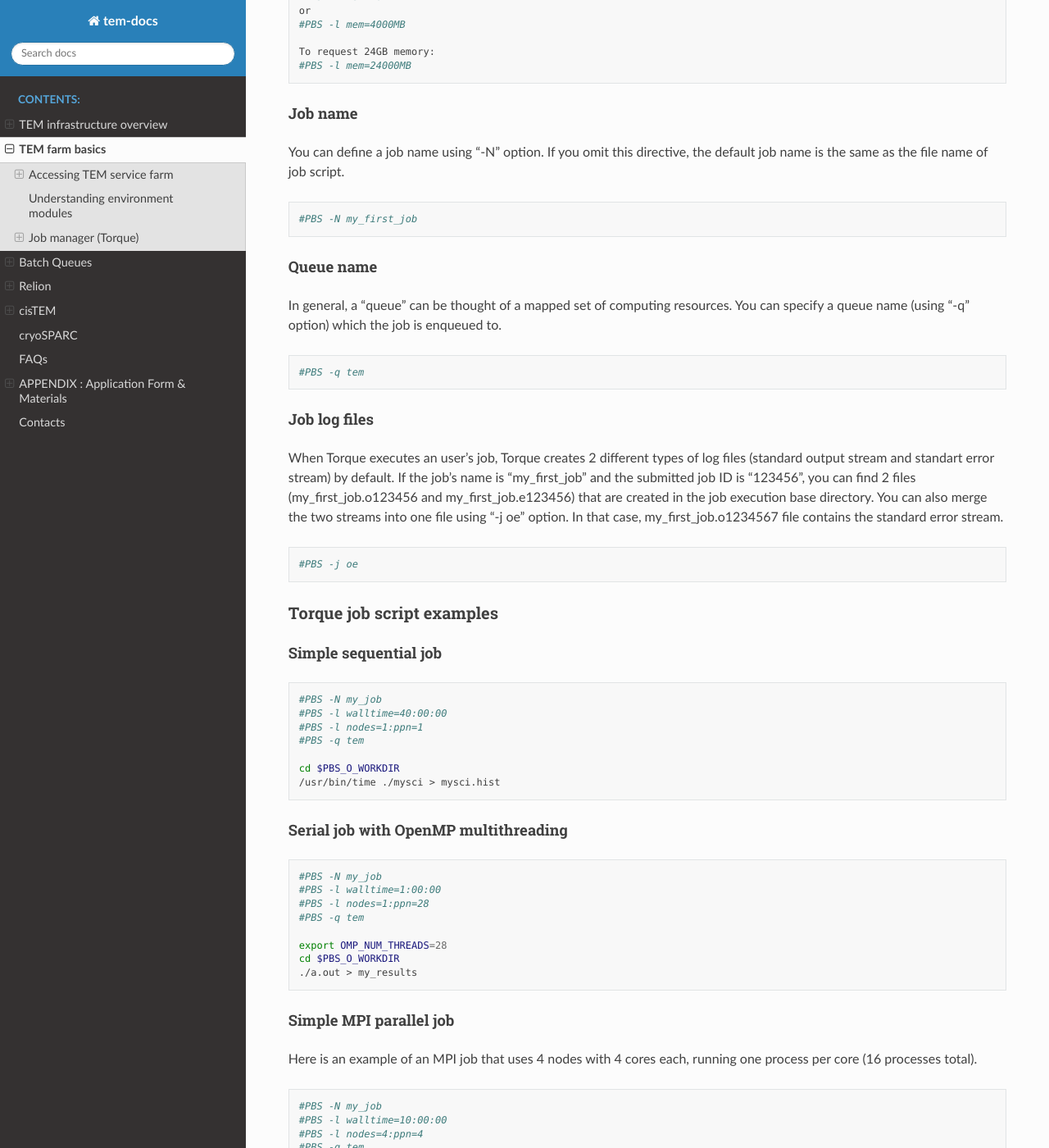
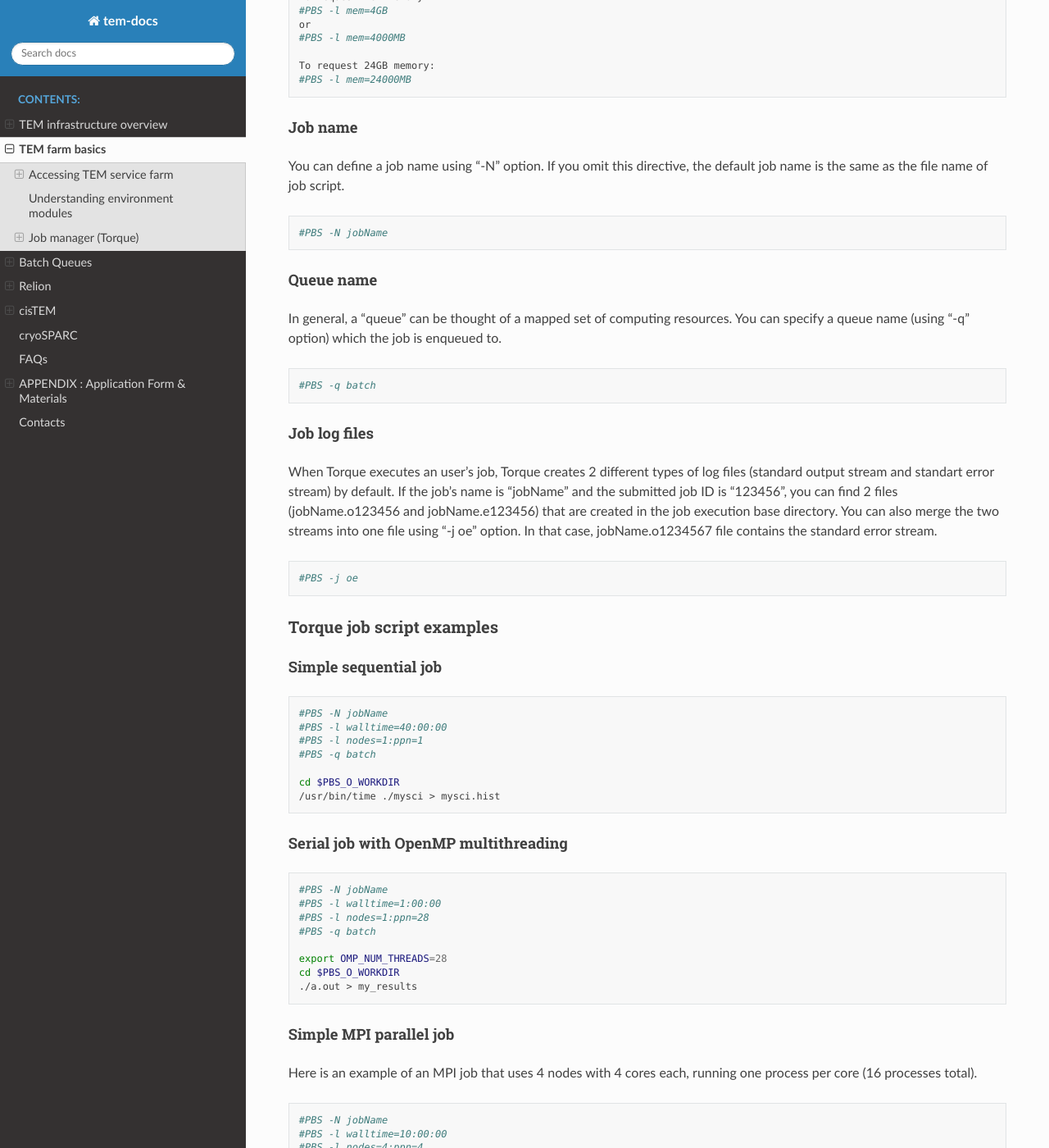
Before and after one commit to junglok/tem-docs, a Sphinx documentation site: the page built from docs/guide.rst, in a window 1280 px wide and 1400 px high, scrolled down 5572 px. Shown: the whole window at 82% size. Built offline with Sphinx 7.4.7 and the Read the Docs theme 2.0.0, drawn with Linux system fonts in a browser that asks for light colours; some of the changed text lies outside the part shown.

Commit message:
queue description modified

```diff
--- a/docs/cisTEM.rst
+++ b/docs/cisTEM.rst
@@ -147,7 +147,7 @@ In cisTEM settings, add a new "Run Profile" (called TORQUE here) with the follow
 * Controller Address: Automatic
 * Command -> Edit:
 
-  * Command: /tem/home/tem/_Applications/cistem-1.0.0-beta/qsub-cisTEM-cpu.sh **-q <your_own_queue_name>** $command
+  * Command: /tem/home/tem/_Applications/cistem-1.0.0-beta/qsub-cisTEM-cpu.sh **-q cpuQ** $command
   * No. Copies: 84
   * Delay (ms): 10
 
--- a/docs/guide.rst
+++ b/docs/guide.rst
@@ -246,7 +248,7 @@ You can define a job name using "-N" option. If you omit this directive, the def
 
 .. code-block:: bash
 
-  #PBS -N my_first_job
+  #PBS -N jobName
 
 
 **Queue name**
@@ -256,12 +258,13 @@ In general, a "queue" can be thought of a mapped set of computing resources. You
 
 .. code-block:: bash
 
-  #PBS -q tem
+  #PBS -q batch
 
 
 **Job log files**
 ~~~~~~~~~~~~~~~~~
-When Torque executes an user's job, Torque creates 2 different types of log files (standard output stream and standart error stream) by default. If the job's name is "my_first_job" and the submitted job ID is "123456", you can find 2 files (my_first_job.o123456 and my_first_job.e123456) that are created in the job execution base directory. You can also merge the two streams into one file using "-j oe" option. In that case, my_first_job.o1234567 file contains the standard error stream.
+When Torque executes an user's job, Torque creates 2 different types of log files (standard output stream and standart error stream) by default. If the job's name is "jobName" and the submitted job ID is "123456", you can find 2 files (jobName.o123456 and jobName.e123456) that are created in the job execution base directory.
+You can also merge the two streams into one file using "-j oe" option. In that case, jobName.o1234567 file contains the standard error stream.
 
 .. code-block:: bash
 
@@ -276,10 +279,10 @@ Torque job script examples
 
 .. code-block:: bash
 
-  #PBS -N my_job
+  #PBS -N jobName
   #PBS -l walltime=40:00:00
   #PBS -l nodes=1:ppn=1
-  #PBS -q tem
+  #PBS -q batch
 
   cd $PBS_O_WORKDIR
   /usr/bin/time ./mysci > mysci.hist
@@ -290,10 +293,10 @@ Torque job script examples
 
 .. code-block:: bash
 
-  #PBS -N my_job
+  #PBS -N jobName
   #PBS -l walltime=1:00:00
   #PBS -l nodes=1:ppn=28
-  #PBS -q tem
+  #PBS -q batch
 
   export OMP_NUM_THREADS=28
   cd $PBS_O_WORKDIR
@@ -307,10 +310,10 @@ Here is an example of an MPI job that uses 4 nodes with 4 cores each, running on
 
 .. code-block:: bash
 
-  #PBS -N my_job
+  #PBS -N jobName
   #PBS -l walltime=10:00:00
   #PBS -l nodes=4:ppn=4
-  #PBS -q tem
+  #PBS -q batch
 
   module load mpi/gcc/openmpi/1.8.8
   cd $PBS_O_WORKDIR
@@ -324,10 +327,10 @@ This example is a hybrid MPI/OpenMP job. It runs one MPI process per node with 2
 
 .. code-block:: bash
 
-  #PBS -N my_job
+  #PBS -N jobName
   #PBS -l walltime=20:00:00
   #PBS -l nodes=4:ppn=28
-  #PBS -q tem
+  #PBS -q batch
 
   module load mpi/gcc/openmpi/1.8.8
   export OMP_NUM_THREADS=28
```
Also changed, not shown: other parts of docs/guide.rst (+8 -1 lines), docs/infra.rst (+8 -8 lines), docs/queue.rst (+12 -28 lines), docs/relion.rst (+14 -9 lines), docs/images/batch.png (added), 1 other file.
